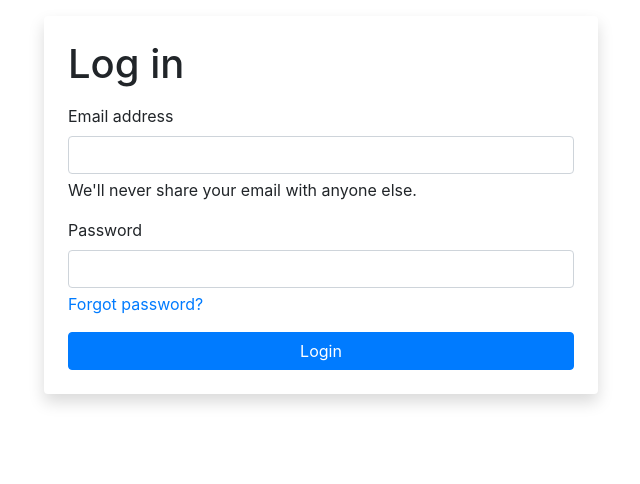
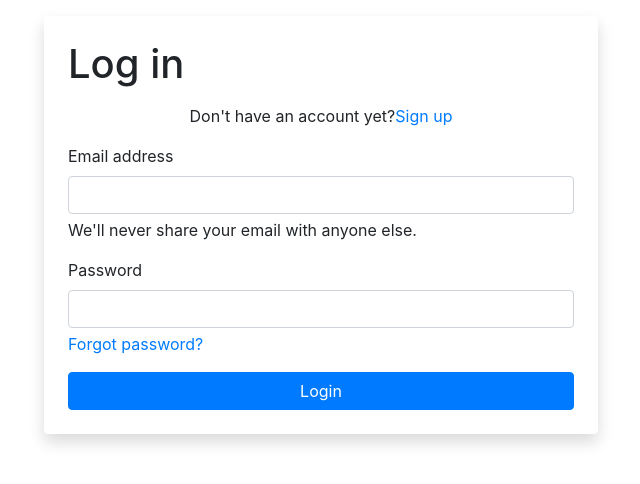
Before and after one commit to joseph-ampfer/ASE230-Midterm, a PHP site: page /login.php in a window 1280 px wide. Shown: the top 484 px of the page, without its empty margins (319-959 px from the left). Run offline with PHP 8.4, Linux system fonts and the light colour scheme.

Commit message:
add: signup and login link

```diff
--- a/login.php
+++ b/login.php
@@ -12,16 +12,21 @@
 
 <body>
     <div class="container d-flex justify-content-center p-3">
-        <form class="card d-flex flex-column justify-content-center w-50 h-auto p-4 shadow border-0">
+        <form class="card d-flex flex-column justify-content-center w-50 h-25 p-4 shadow border-0">
             <h1 class="mb-3">Log in</h1>
+            <div class = "d-flex align-items-center mx-auto mb-3">
+                <div>Don't have an account yet?</div>
+                <a href = "signup.php">Sign up</a>
+            </div>
+
             <div class="mb-3">
                 <label for="exampleInputEmail1" class="form-label">Email address</label>
-                <input type="email" class="form-control" id="exampleInputEmail1" aria-describedby="emailHelp">
+                <input type="email" class="form-control" id="exampleInputEmail1" aria-describedby="emailHelp" required>
                 <div id="emailHelp" class="form-text">We'll never share your email with anyone else.</div>
             </div>
             <div class="mb-3">
                 <label for="exampleInputPassword1" class="form-label">Password</label>
-                <input type="password" class="form-control" id="exampleInputPassword1">
+                <input type="password" class="form-control" id="exampleInputPassword1" required>
                 <a href="changePasswordPage" class="form-text">Forgot password?</a>
             </div>
             <button type="submit" class="btn btn-primary">Login</button>
--- a/signup.php
+++ b/signup.php
@@ -1,3 +1,9 @@
+<?php
+
+
+
+?>
+
 
 
 
```
